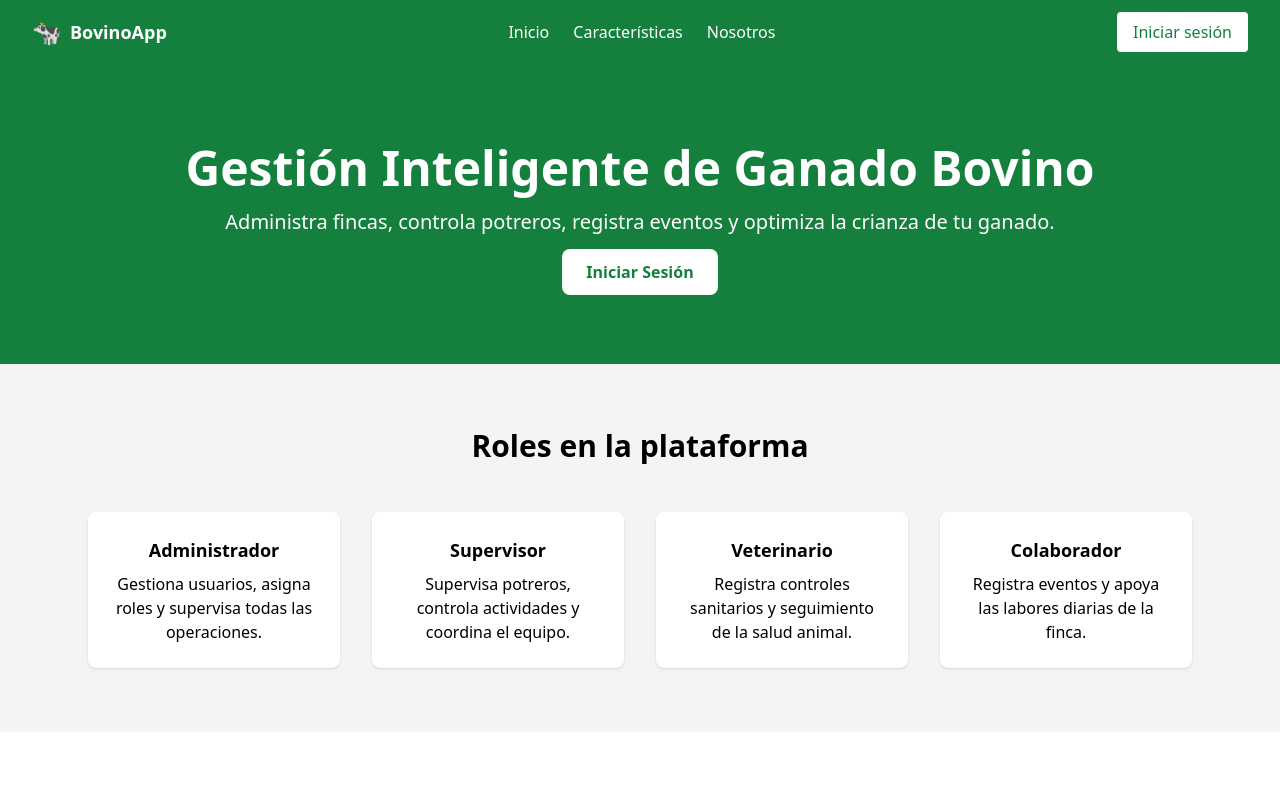
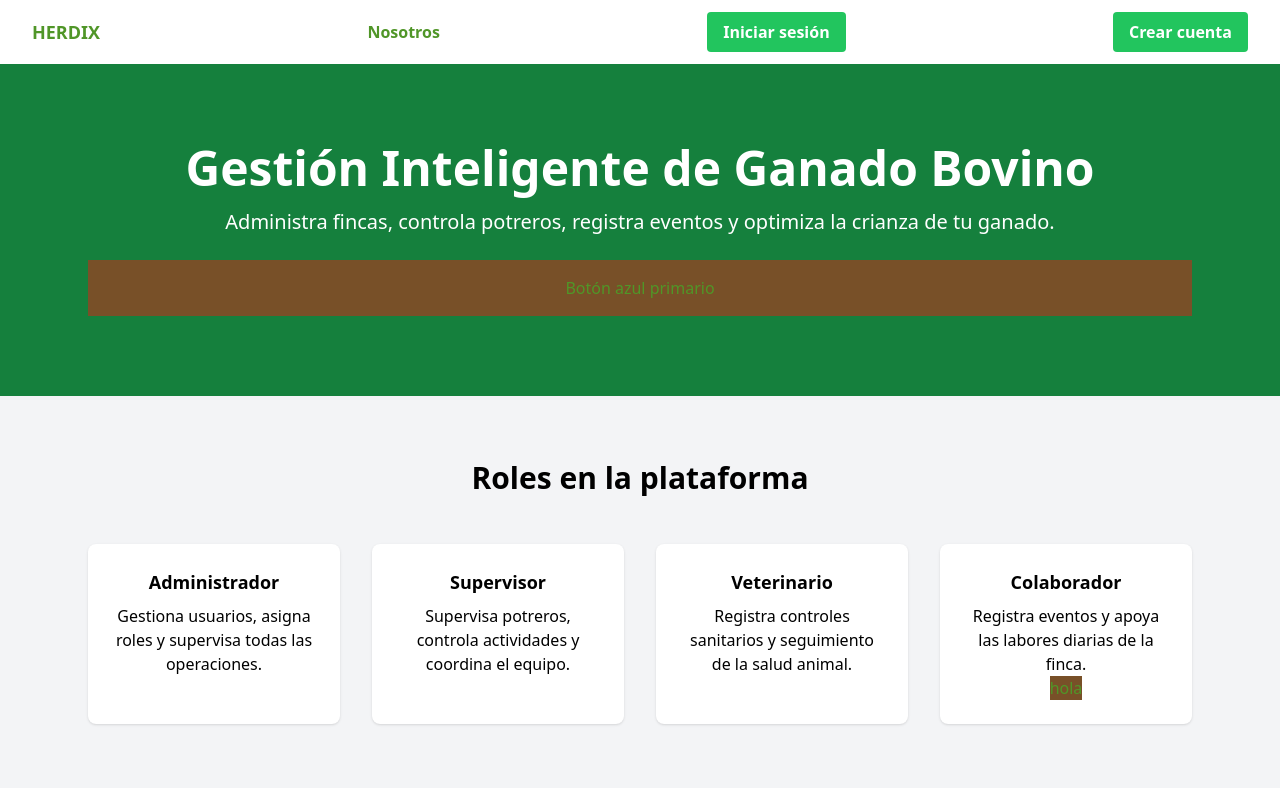
Before and after one commit to Luisalfonsotq/app-ganadera, a Nuxt app: page / in a window 1280 px wide. Shown: the top 800 px of the page. Built offline with nearby package versions, Linux system fonts and the light colour scheme.

Commit message:
estilo global

```diff
--- /dev/null
+++ b/assets/css/main.css
@@ -0,0 +1,22 @@
+/* @import "tailwindcss/preflight";
+@import "tailwindcss/utilities"; */
+
+/* Aquí tus estilos personalizados */
+:root {
+  --primary-verde: #509628;
+  --primary-marron: #785028;
+  --secondary-celeste:  #468CC8;
+  --secondry-amarillo:#F0BE3C;
+  --terciario-gris: #B4B4B4;
+  --terciario-blanco: #F5F5F0;
+
+}
+
+/* Colores terciarios
+•	Gris Piedra: Un color neutral y moderno que proporciona contraste y orden. Es ideal para texto secundario, bordes o elementos de apoyo.
+o	RGB: (180, 180, 180)
+o	Hex: #B4B4B4
+•	Blanco Vaca: Un blanco roto que ofrece un lienzo limpio y minimalista, evitando la rigidez de un blanco puro.
+o	RGB: (245, 245, 240)
+
+ */
--- a/layouts/public.vue
+++ b/layouts/public.vue
@@ -1,27 +1,27 @@
 <template>
   <div class="flex flex-col min-h-screen bg-white">
     <!-- Header -->
-    <header class="bg-green-700 text-white shadow">
+    <header class="bg-white-700 text-white shadow">
       <div class="max-w-7xl mx-auto px-4 sm:px-6 lg:px-8 flex justify-between items-center h-16">
         <!-- Logo -->
         <NuxtLink to="/" class="flex items-center space-x-2">
-          <span class="text-2xl">🐄</span>
-          <span class="font-bold text-lg">BovinoApp</span>
+          <span class="font-bold text-lg titulo">HERDIX</span>
         </NuxtLink>
 
         <!-- Links -->
         <nav class="hidden md:flex space-x-6">
-          <NuxtLink to="/" class="hover:text-green-200 transition">Inicio</NuxtLink>
-          <NuxtLink to="/features" class="hover:text-green-200 transition">Características</NuxtLink>
-          <NuxtLink to="/about" class="hover:text-green-200 transition">Nosotros</NuxtLink>
+          <!-- <NuxtLink to="/features" class="text-green-700 hover:text-red-200 transition">Características</NuxtLink> -->
+          <NuxtLink to="/about" class="font-bold nosotros">Nosotros</NuxtLink>
         </nav>
 
         <!-- Botón Login -->
-        <NuxtLink
-          to="/login"
-          class="bg-white text-green-700 px-4 py-2 rounded hover:bg-green-100 transition"
-        >
+        <NuxtLink to="/login" class="bg-green-500 hover:bg-green-700 text-white font-bold py-2 px-4 rounded bg-green text-white-700 transition">
           Iniciar sesión
+        </NuxtLink>
+
+        <!-- Botón registrarse -->
+        <NuxtLink to="/register" class="bg-green-500 hover:bg-green-700 text-white font-bold py-2 px-4 rounded bg-green text-white-700 transition">
+          Crear cuenta
         </NuxtLink>
       </div>
     </header>
@@ -39,3 +39,13 @@
     </footer>
   </div>
 </template>
+
+<style scoped>
+.titulo {
+  color: var(--primary-verde);
+}
+
+.nosotros {
+  color: var(--primary-verde);
+}
+</style>
--- a/nuxt.config.ts
+++ b/nuxt.config.ts
@@ -1,5 +1,17 @@
 // nuxt.config.ts
 export default defineNuxtConfig({
+
+  css: ['@/assets/css/main.css'],
+
+  // Elimina 'tailwindcss' y 'autoprefixer' de aquí.
+  // El módulo de Tailwind ya se encarga de ellos.
+  postcss: {
+    plugins: {
+      'postcss-nested': {},
+    },
+  },
+
+  // Mantén el módulo de Tailwind, que es la forma correcta.
   modules: ['@nuxtjs/tailwindcss'],
 
   compatibilityDate: '2025-07-15',
--- a/pages/index.vue
+++ b/pages/index.vue
@@ -9,9 +9,12 @@
         <p class="text-lg md:text-xl mb-6">
           Administra fincas, controla potreros, registra eventos y optimiza la crianza de tu ganado.
         </p>
-        <NuxtLink to="/login" class="bg-white text-green-700 px-6 py-3 rounded-lg font-semibold hover:bg-green-100 transition">
+        <!-- <NuxtLink to="/login" class="bg-white text-green-700 px-6 py-3 rounded-lg font-semibold hover:bg-green-100 transition">
           Iniciar Sesión
-        </NuxtLink>
+        </NuxtLink> -->
+        <div class="prueba text-white p-4">
+          Botón azul primario
+        </div>
       </div>
     </section>
 
@@ -35,6 +38,8 @@
           <div class="bg-white p-6 rounded-lg shadow text-center">
             <h3 class="font-bold text-lg mb-2">Colaborador</h3>
             <p>Registra eventos y apoya las labores diarias de la finca.</p>
+          <button class="prueba">hola</button>
+
           </div>
         </div>
       </div>
@@ -68,9 +73,7 @@
     <!-- CTA Final -->
     <section class="bg-green-700 text-white py-12 text-center">
       <h2 class="text-3xl font-bold mb-4">Comienza a gestionar tu ganado hoy</h2>
-      <NuxtLink to="/register" class="bg-white text-green-700 px-6 py-3 rounded-lg font-semibold hover:bg-green-100 transition">
-        Crear cuenta
-      </NuxtLink>
+
     </section>
   </div>
 </template>
@@ -80,3 +83,10 @@ definePageMeta({
   layout: 'public'
 })
 </script>
+
+<style scoped>
+.prueba{
+  color: var(--primary-verde);
+  background-color: var(--primary-marron);
+}
+</style>
--- a/pages/register.vue
+++ b/pages/register.vue
@@ -35,6 +35,9 @@
 </template>
 
 <script setup>
+definePageMeta({
+  layout: 'public'
+})
 import { register } from '~/composables/useAuth.ts';
 
 const registerForm = reactive({
--- /dev/null
+++ b/tailwind.config.js
@@ -0,0 +1,13 @@
+module.exports = {
+  content: [
+    './components/**/*.{vue,js}',
+    './layouts/**/*.vue',
+    './pages/**/*.vue',
+    './plugins/**/*.{js,ts}',
+    './app.vue'
+  ],
+  theme: {
+    extend: {},
+  },
+  plugins: [],
+}
```
